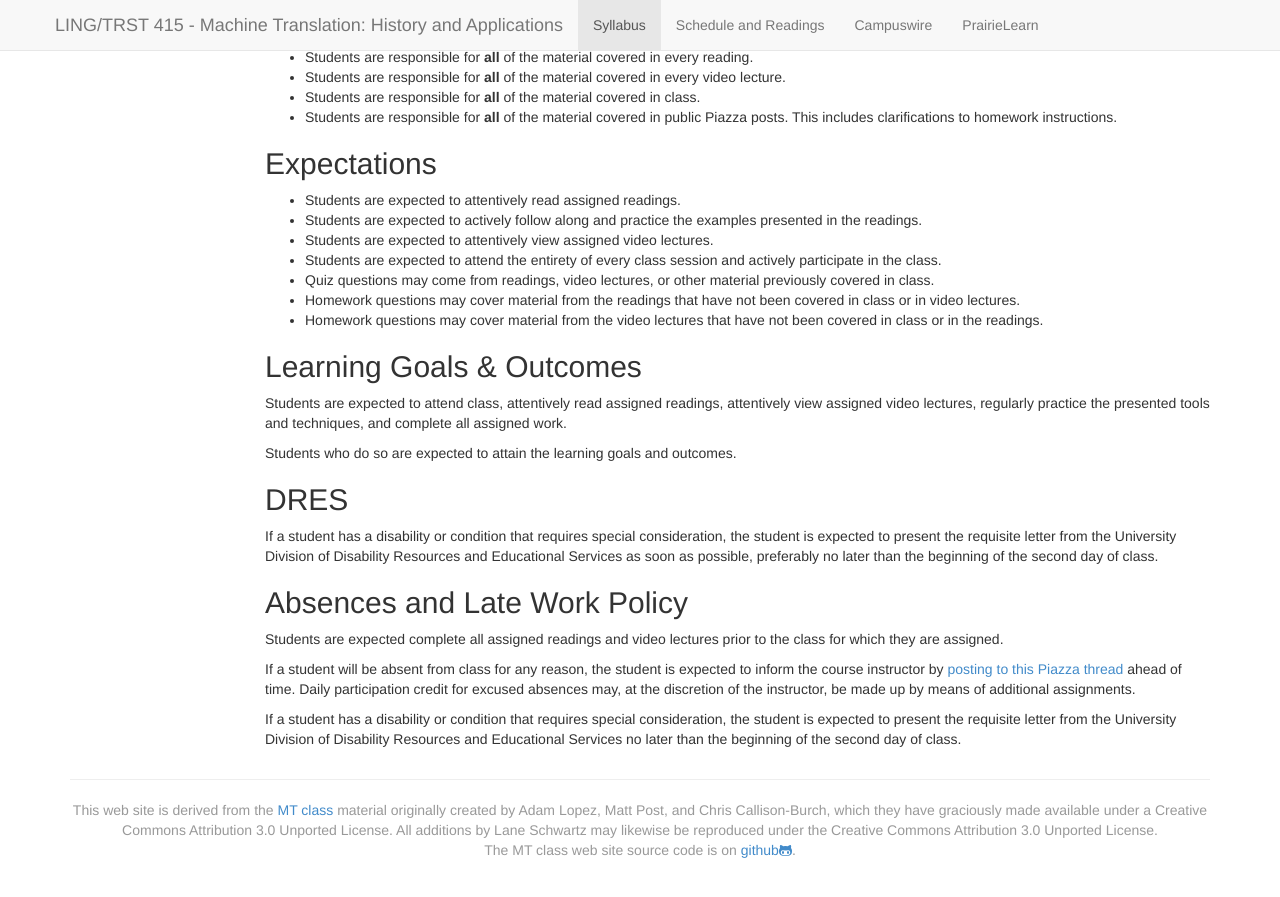
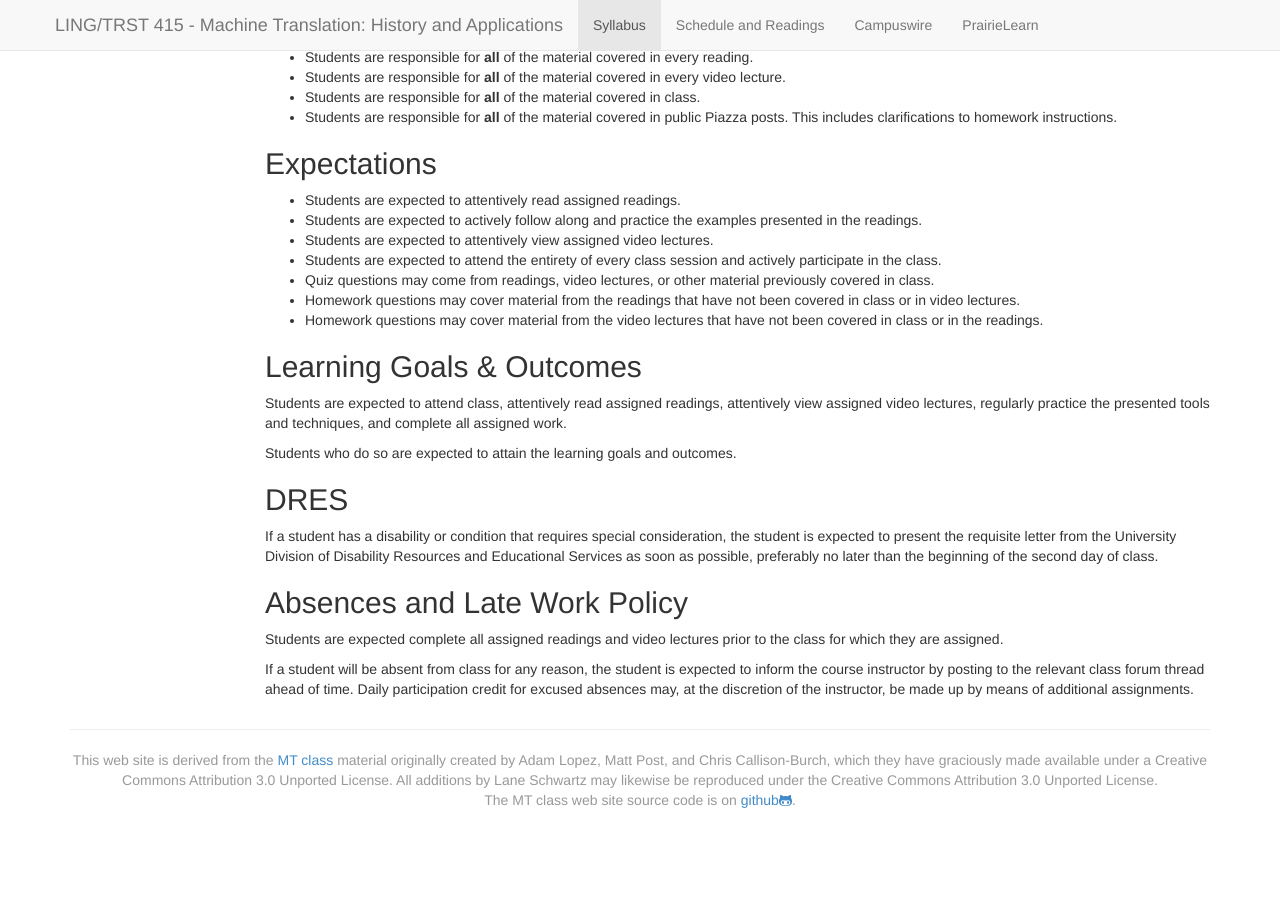
Before and after one commit to 2022-Spring-UIUC-LING415/2022-Spring-UIUC-LING415.github.io, a Jekyll site: the page built from syllabus.md, in a window 1280 px wide and 900 px high, scrolled down 1008 px. Shown: the top 897 px of the window. Built offline with Jekyll 4.4.1, drawn with Linux system fonts in a browser that asks for light colours; nearby versions of some CDN libraries; after the commit the page ends 1858 px from its top, so only the background shows below that.

Commit message:
Update syllabus

```diff
--- a/syllabus.md
+++ b/syllabus.md
@@ -117,9 +117,5 @@ Students are expected complete all assigned readings and video lectures prior to
 </p>
 
 <p>
-If a student will be absent from class for any reason, the student is expected to inform the course instructor by <a href="https://piazza.com/class/k51iq0dfqqy47p?cid=9">posting to this Piazza thread</a> ahead of time. Daily participation credit for excused absences may, at the discretion of the instructor, be made up by means of additional assignments.
+If a student will be absent from class for any reason, the student is expected to inform the course instructor by posting to the relevant class forum thread ahead of time. Daily participation credit for excused absences may, at the discretion of the instructor, be made up by means of additional assignments.
 </p>
-
-<p>
-If a student has a disability or condition that requires special consideration, the student is expected to present the requisite letter from the University Division of Disability Resources and Educational Services no later than the beginning of the second day of class.
-</p>
```
